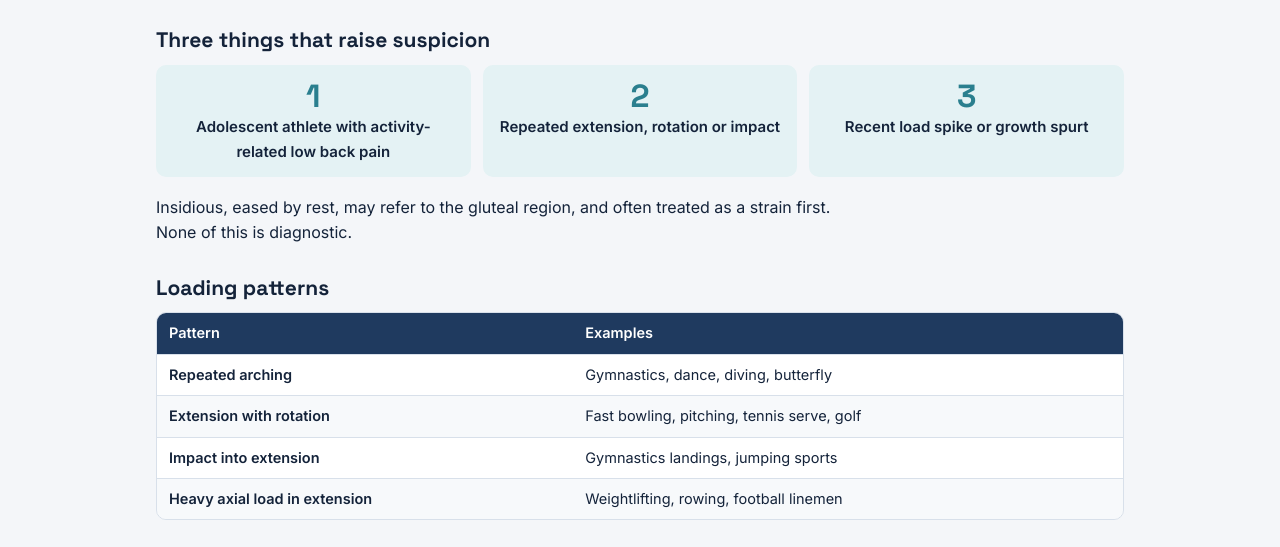
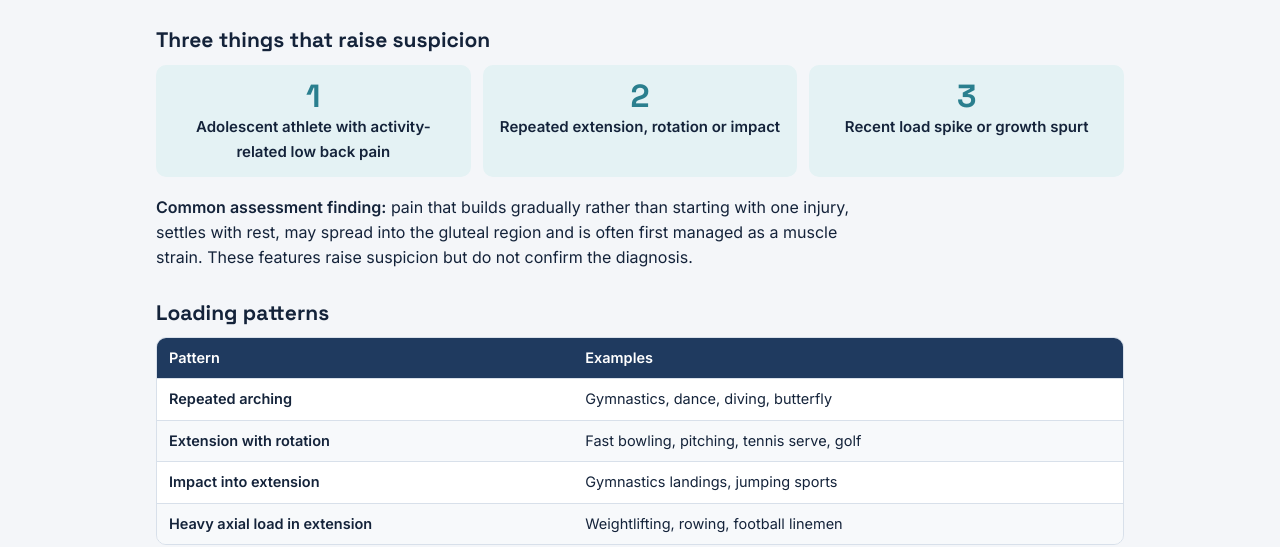
Before and after one commit to kanecousins/Back-In-The-Game-, a plain HTML site: page recognise.html in a window 1280 px wide. Shown: the part 221-768 px from the top of the page. Drawn offline with Linux system fonts and the light colour scheme.

Commit message:
Recognise: reword the typical presentation sentence
Co-Authored-By: Claude Opus 5.5 <noreply@anthropic.com>
Claude-Session: https://claude.ai/code/session_01BosYQWU7KBfHmUpwv8zkF3

```diff
--- a/recognise.html
+++ b/recognise.html
@@ -29,8 +29,9 @@
           <div class="goal"><b>3</b><span>Recent load spike or growth spurt</span></div>
         </div>
         <p>
-          Insidious, eased by rest, may refer to the gluteal region, and often treated as a strain first. None
-          of this is diagnostic.
+          <b>Common assessment finding:</b> pain that builds gradually rather than starting with one injury,
+          settles with rest, may spread into the gluteal region and is often first managed as a muscle strain.
+          These features raise suspicion but do not confirm the diagnosis.
         </p>
         <h2>Loading patterns</h2>
         <div class="tw">
```
